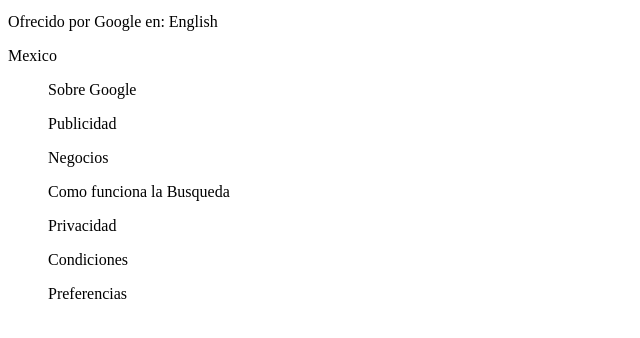
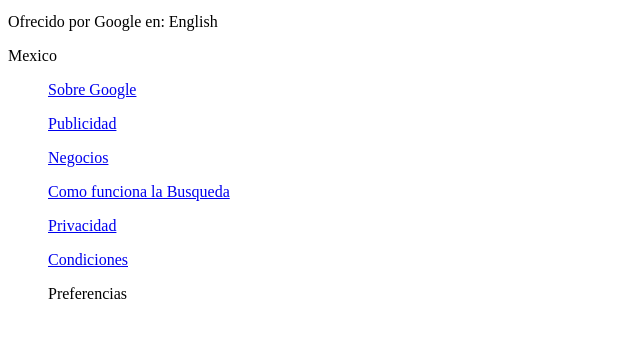
Before and after one commit to Anpharia/google-homepage, a plain HTML site: page index.html in a window 1280 px wide. Shown: the part 230-568 px from the top of the page, without its empty margins (0-640 px from the left). Drawn offline with Linux system fonts and the light colour scheme.

Commit message:
Se le agregan los enlaces al footer

```diff
--- a/index.html
+++ b/index.html
@@ -25,12 +25,12 @@
 <footer>
     <p>Mexico</p>
     <nav>
-        <ul>Sobre Google</ul>
-        <ul>Publicidad</ul>
-        <ul>Negocios</ul>
-        <ul>Como funciona la Busqueda</ul>
-        <ul>Privacidad</ul>
-        <ul>Condiciones</ul>
+        <ul> <a href="https://about.google/?utm_source=google-MX&utm_medium=referral&utm_campaign=hp-footer&fg=1">Sobre Google</a></ul>
+        <ul> <a href="https://ads.google.com/intl/es-419_mx/home/?subid=ww-ww-et-g-awa-a-g_hpafoot1_1!o2&utm_source=google.com&utm_medium=referral&utm_campaign=google_hpafooter&fg=1">Publicidad</a></ul>
+        <ul> <a href="https://www.google.com/url?sa=t&rct=j&q=&esrc=s&source=webhp&cd=&cad=rja&uact=8&ved=0ahUKEwin19O446TwAhUM7awKHc6BAZwQktQCCBA&url=https%3A%2F%2Fwww.google.com%2Fservices%2F%3Fsubid%3Dww-ww-et-g-awa-a-g_hpbfoot1_1!o2%26utm_source%3Dgoogle.com%26utm_medium%3Dreferral%26utm_campaign%3Dgoogle_hpbfooter%26fg%3D1&usg=AOvVaw2SJ4zwRVXKyZr53qG9dm4K">Negocios</a></ul>
+        <ul> <a href="https://google.com/search/howsearchworks/?fg=1">Como funciona la Busqueda</a></ul>
+        <ul> <a href="https://www.google.com/url?sa=t&rct=j&q=&esrc=s&source=webhp&cd=&cad=rja&uact=8&ved=0ahUKEwin19O446TwAhUM7awKHc6BAZwQ8awCCBE&url=https%3A%2F%2Fpolicies.google.com%2Fprivacy%3Fhl%3Des-419%26fg%3D1&usg=AOvVaw0kHgtbRrD3oGV-KWOzk5Hz">Privacidad</a></ul>
+        <ul> <a href="https://www.google.com/url?sa=t&rct=j&q=&esrc=s&source=webhp&cd=&cad=rja&uact=8&ved=0ahUKEwin19O446TwAhUM7awKHc6BAZwQ8qwCCBI&url=https%3A%2F%2Fpolicies.google.com%2Fterms%3Fhl%3Des-419%26fg%3D1&usg=AOvVaw3Zv4AmKUS3beVzeEax8Pzp">Condiciones</a></ul>
         <ul>Preferencias</ul>
     </nav>
 </footer>
```
